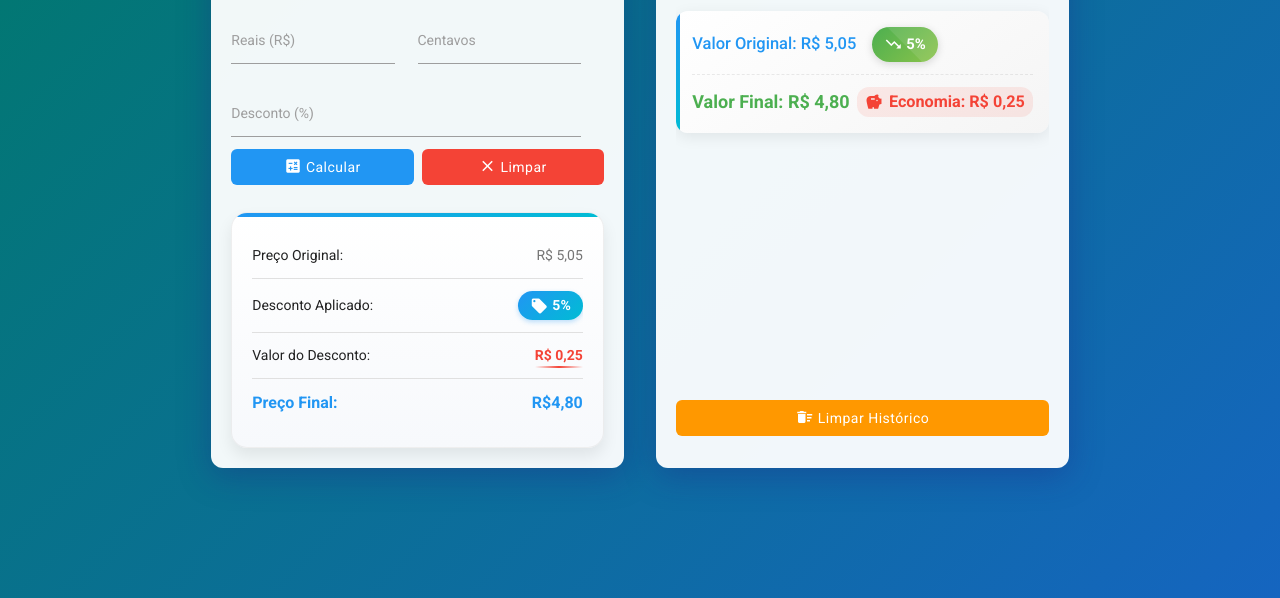
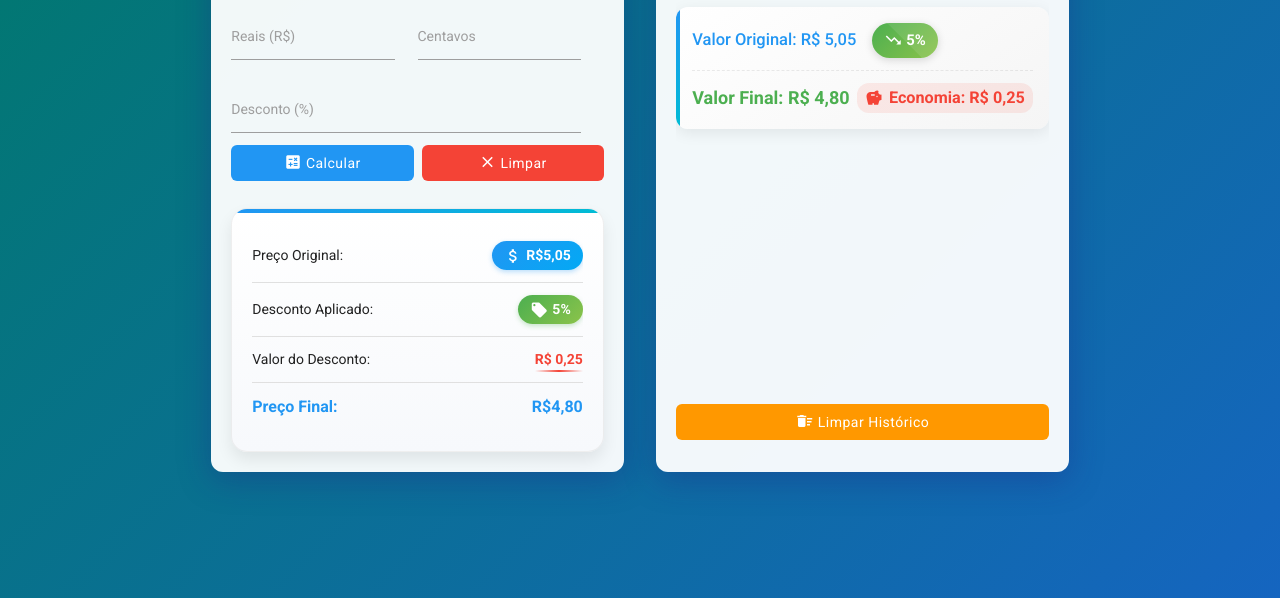
Before and after one commit to lucasgamadev/supercalc, a plain HTML site: page calculadora.html in a window 1280 px wide. Both pictures are taken after typing "5", "5", "5" into the empty fields and a click on the button "Calcular desconto". Shown: the part 202-800 px from the top of the page. Drawn offline with nearby package versions, Linux system fonts and the light colour scheme.

Commit message:
Melhora a exibição de preços e descontos
Aprimora a interface do usuário com badges estilizados para o preço original e o desconto aplicado.

Implementa variações de cores para o badge de desconto, indicando a magnitude do desconto de forma visual.

```diff
--- a/calculadora.html
+++ b/calculadora.html
@@ -500,6 +500,22 @@
         overflow: hidden;
       }
 
+      /* Variações de cores para o desconto aplicado baseado no valor */
+      .desconto-badge.baixo {
+        background: linear-gradient(135deg, #4caf50, #8bc34a);
+        box-shadow: 0 2px 5px rgba(76, 175, 80, 0.3);
+      }
+
+      .desconto-badge.medio {
+        background: linear-gradient(135deg, #ff9800, #ffc107);
+        box-shadow: 0 2px 5px rgba(255, 152, 0, 0.3);
+      }
+
+      .desconto-badge.alto {
+        background: linear-gradient(135deg, #f44336, #ff5722);
+        box-shadow: 0 2px 5px rgba(244, 67, 54, 0.3);
+      }
+
       .desconto-badge::before {
         content: '';
         position: absolute;
@@ -542,6 +558,39 @@
       .preco-original {
         position: relative;
         color: #757575;
+      }
+
+      /* Estilo moderno para o preço original */
+      .preco-original-badge {
+        display: inline-flex;
+        align-items: center;
+        justify-content: center;
+        background: linear-gradient(135deg, #2196f3, #03a9f4);
+        color: white;
+        border-radius: 20px;
+        padding: 4px 12px;
+        font-weight: 600;
+        box-shadow: 0 2px 5px rgba(33, 150, 243, 0.3);
+        transition: all 0.3s ease;
+        position: relative;
+        overflow: hidden;
+      }
+
+      .preco-original-badge:hover {
+        transform: translateY(-2px);
+        box-shadow: 0 4px 12px rgba(33, 150, 243, 0.2);
+      }
+
+      .preco-original-badge::before {
+        content: '';
+        position: absolute;
+        top: -50%;
+        left: -50%;
+        width: 200%;
+        height: 200%;
+        background: rgba(255, 255, 255, 0.1);
+        transform: rotate(45deg);
+        animation: shimmer 2s infinite;
       }
 
       .preco-final {
@@ -760,7 +809,7 @@
               <div id="resultado-container" role="region" aria-label="Resultados">
                 <div class="resultado-item">
                   <span>Preço Original:</span>
-                  <span class="preco-original">R$ <span id="preco-original">0,00</span></span>
+                  <span class="preco-original-badge"><i class="material-icons" style="font-size: 14px; margin-right: 4px;">attach_money</i>R$ <span id="preco-original">0,00</span></span>
                 </div>
                 <div class="resultado-item">
                   <span>Desconto Aplicado:</span>
@@ -1146,6 +1195,16 @@
           descontoBadge.style.animation = "";
         }, 600);
 
+        // Aplicar classe de estilo ao badge de desconto baseado no percentual
+        descontoBadge.classList.remove("baixo", "medio", "alto");
+        if (desconto <= 15) {
+          descontoBadge.classList.add("baixo");
+        } else if (desconto <= 30) {
+          descontoBadge.classList.add("medio");
+        } else {
+          descontoBadge.classList.add("alto");
+        }
+
         // Atualização dos resultados
         document.getElementById("preco-original").textContent =
           `${reais},${centavos.toString().padStart(2, "0")}`;
```
